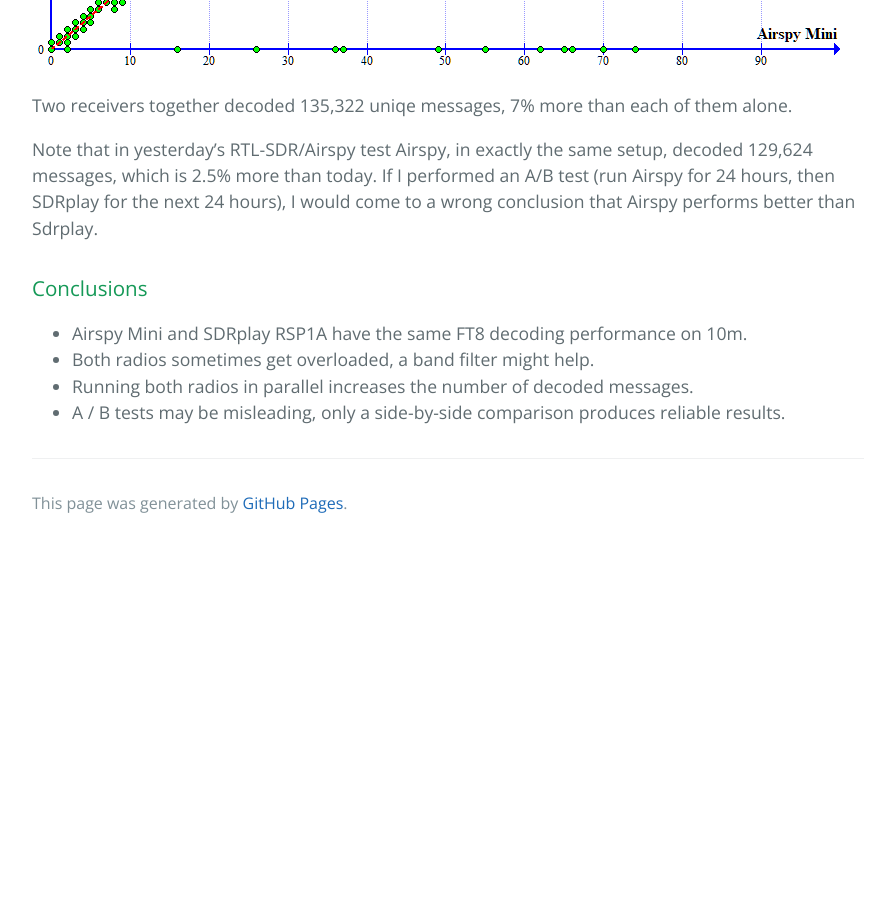
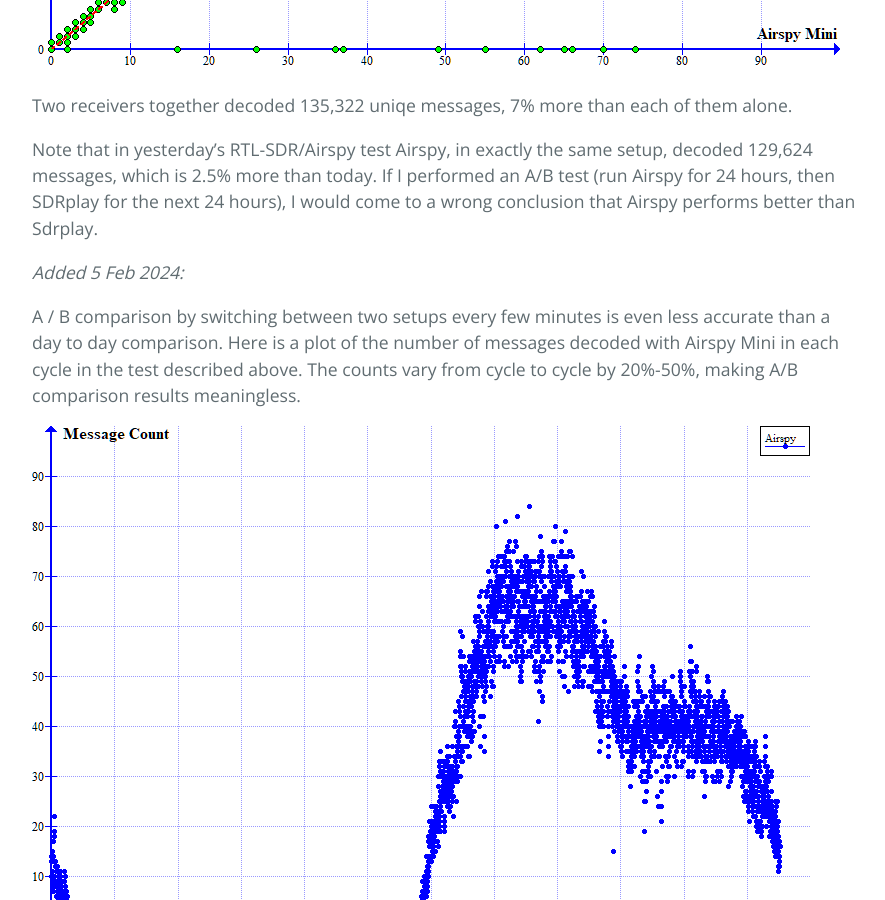
Before and after one commit to VE3NEA/JTSkimmer, a Jekyll site: the page built from docs/_posts/2024-01-30-rsp1a-vs-airspy-10m.md, in a window 1280 px wide and 900 px high, scrolled down 1557 px. Shown: the whole window, without its empty margins (192-1077 px from the left). Built offline with Jekyll 4.4.1, drawn with Linux system fonts in a browser that asks for light colours; before the commit the page ends 2104 px from its top, so only the background shows below that.

Commit message:
update blog posting

```diff
--- a/docs/_posts/2024-01-30-rsp1a-vs-airspy-10m.md
+++ b/docs/_posts/2024-01-30-rsp1a-vs-airspy-10m.md
@@ -36,6 +36,18 @@ decoded 129,624 messages, which is 2.5% more than today. If I performed an A/B t
 (run Airspy for 24 hours, then SDRplay for the next 24 hours), I would come to a wrong
 conclusion that Airspy performs better than Sdrplay.
 
+
+_Added 5 Feb 2024:_
+
+A / B comparison by switching between two setups every few minutes
+is even less accurate than a day to day comparison.
+Here is a plot of the number of messages
+decoded with Airspy Mini in each cycle in the test described above. The counts vary from
+cycle to cycle by 20%-50%, making A/B comparison results meaningless.
+
+
+![Message Count vs.Time]({{"/assets/images/blog/message_count_vs_time.png" | relative_url}})
+
 ### Conclusions
 
 - Airspy Mini and SDRplay RSP1A have the same FT8 decoding performance on 10m.
```
Also changed, not shown: docs/assets/images/blog/message_count_vs_time.png (added).
